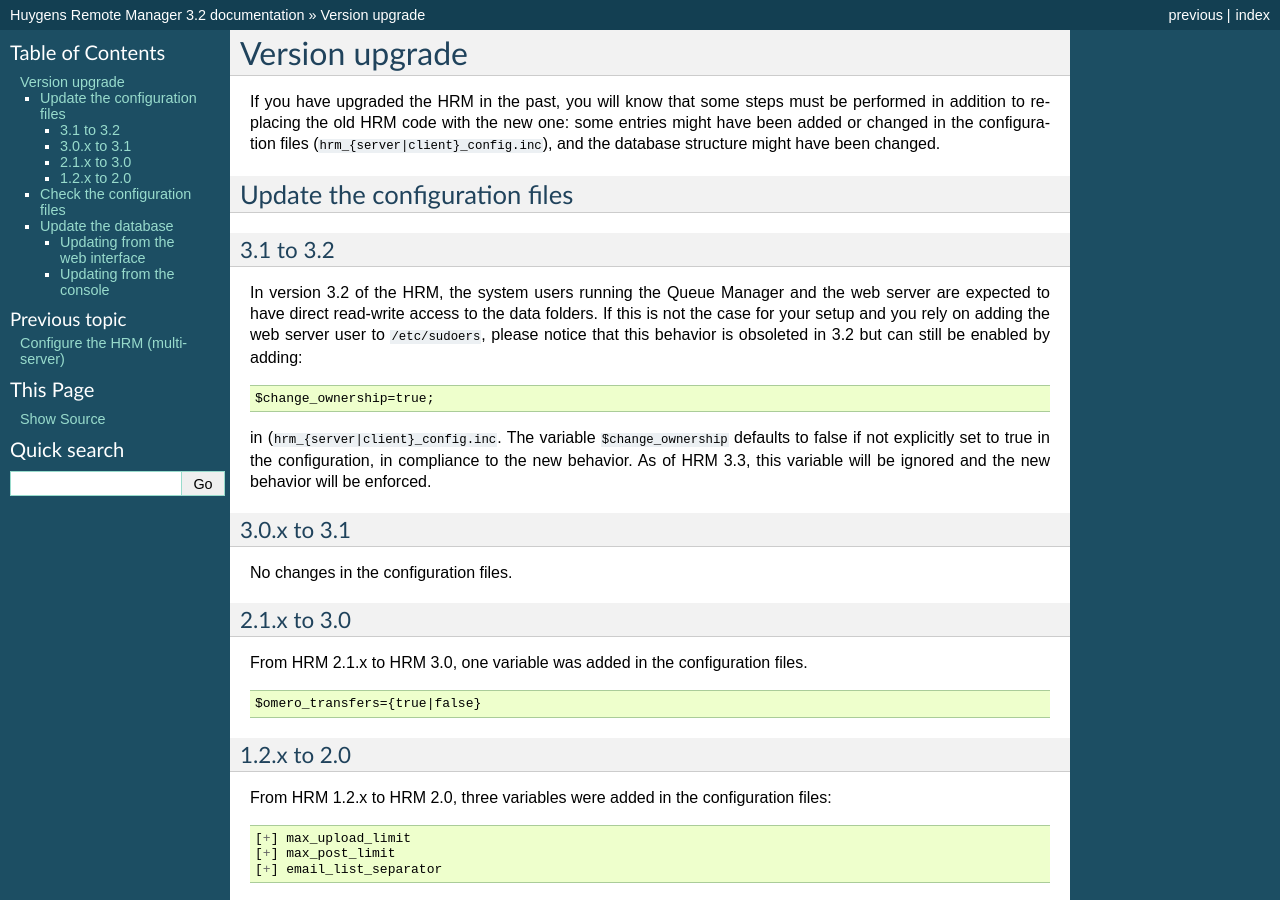
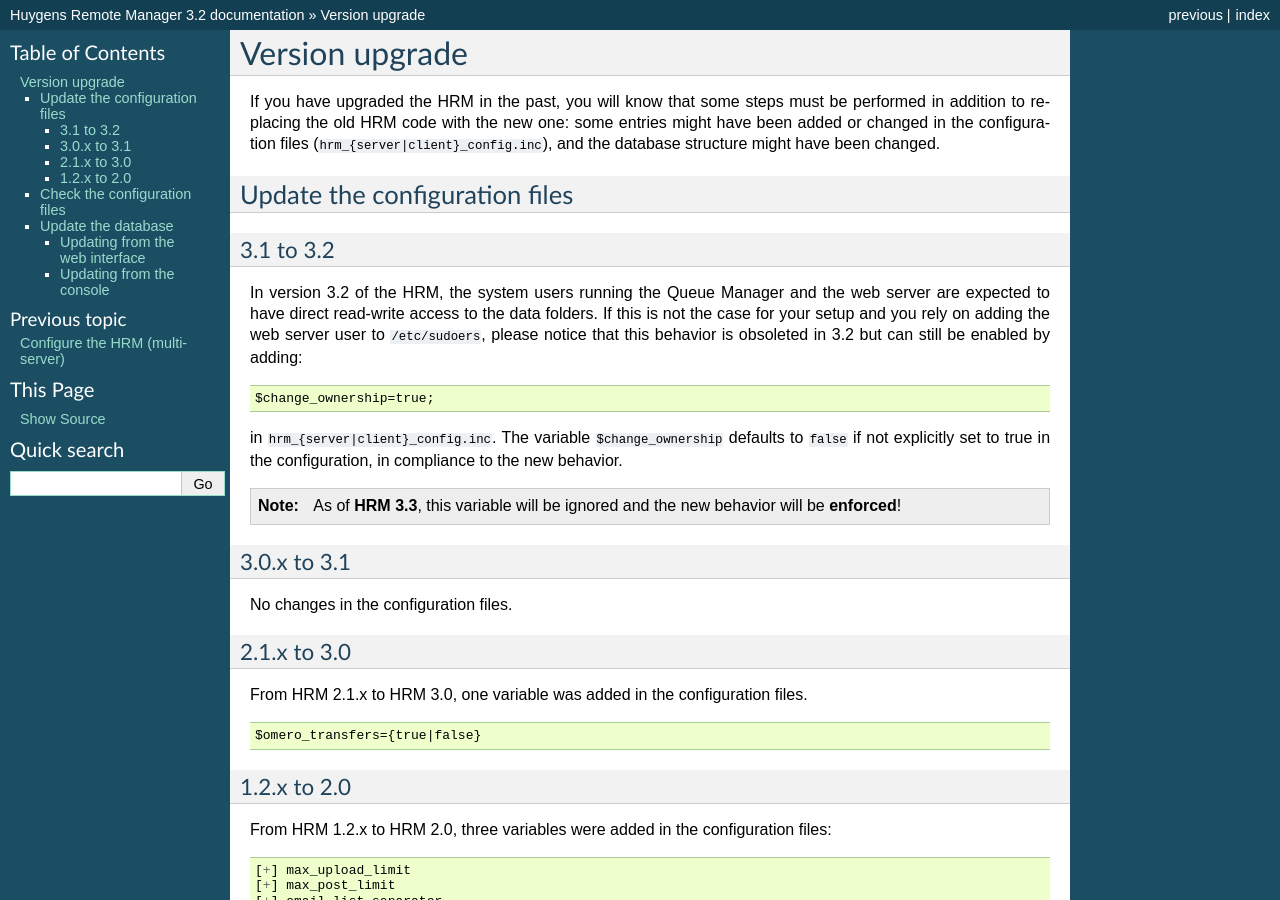
Before and after one commit to aarpon/hrm_docs, a Sphinx documentation site: the page built from docs/upgrade.rst, in a window 1280 px wide and 900 px high. Built offline with Sphinx 7.4.7, drawn with Linux system fonts in a browser that asks for light colours; some of the changed lines change nothing that is shown.

Commit message:
Make warning about obsoleted "chown" stuff more prominent.

```diff
--- a/docs/upgrade.rst
+++ b/docs/upgrade.rst
@@ -21,7 +21,9 @@
 
     $change_ownership=true;
 
-in (``hrm_{server|client}_config.inc``. The variable ``$change_ownership`` defaults to false if not explicitly set to true in the configuration, in compliance to the new behavior. As of HRM 3.3, this variable will be ignored and the new behavior will be enforced.
+in ``hrm_{server|client}_config.inc``. The variable ``$change_ownership`` defaults to ``false`` if not explicitly set to true in the configuration, in compliance to the new behavior.
+
+.. note:: As of **HRM 3.3**, this variable will be ignored and the new behavior will be **enforced**!
 
 3.0.x to 3.1
 ------------
```
